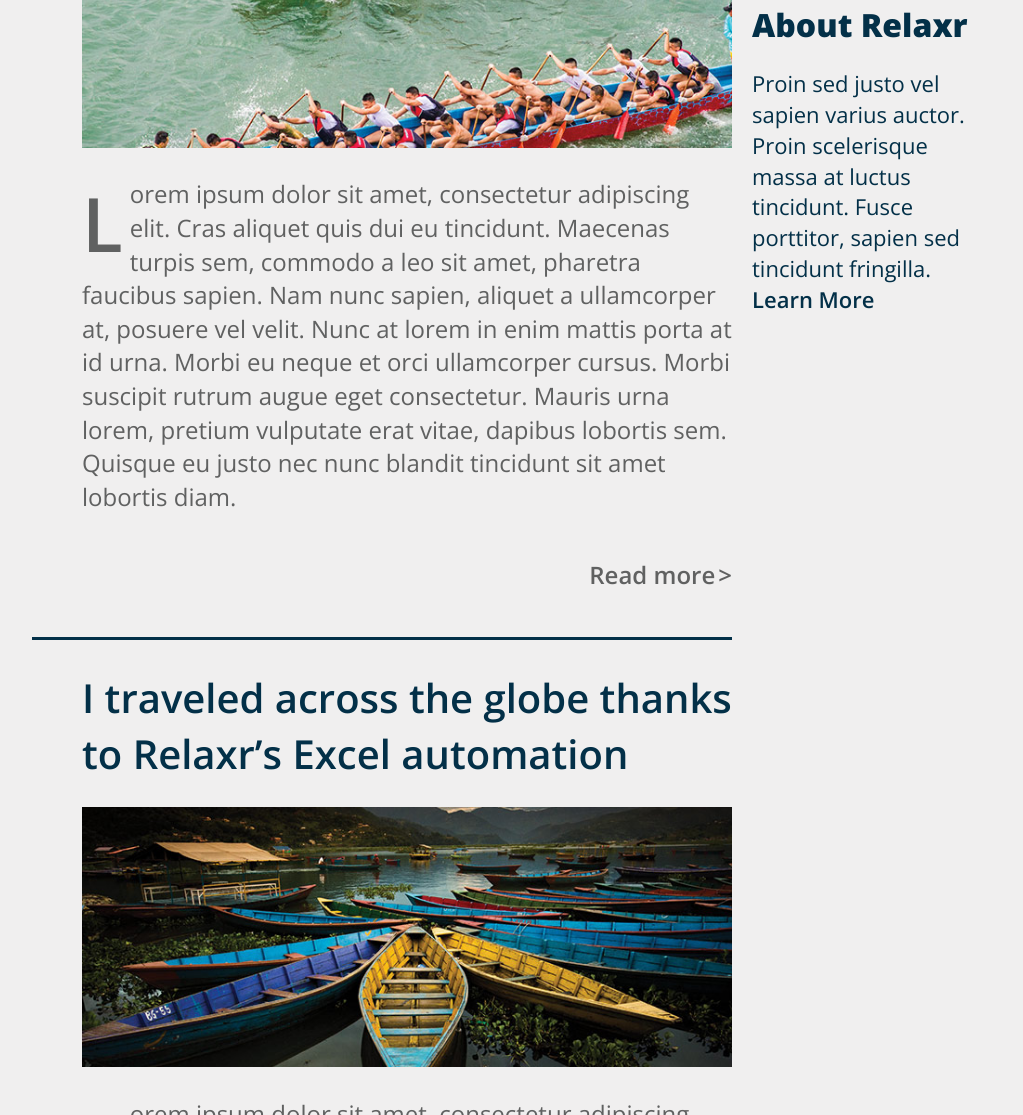
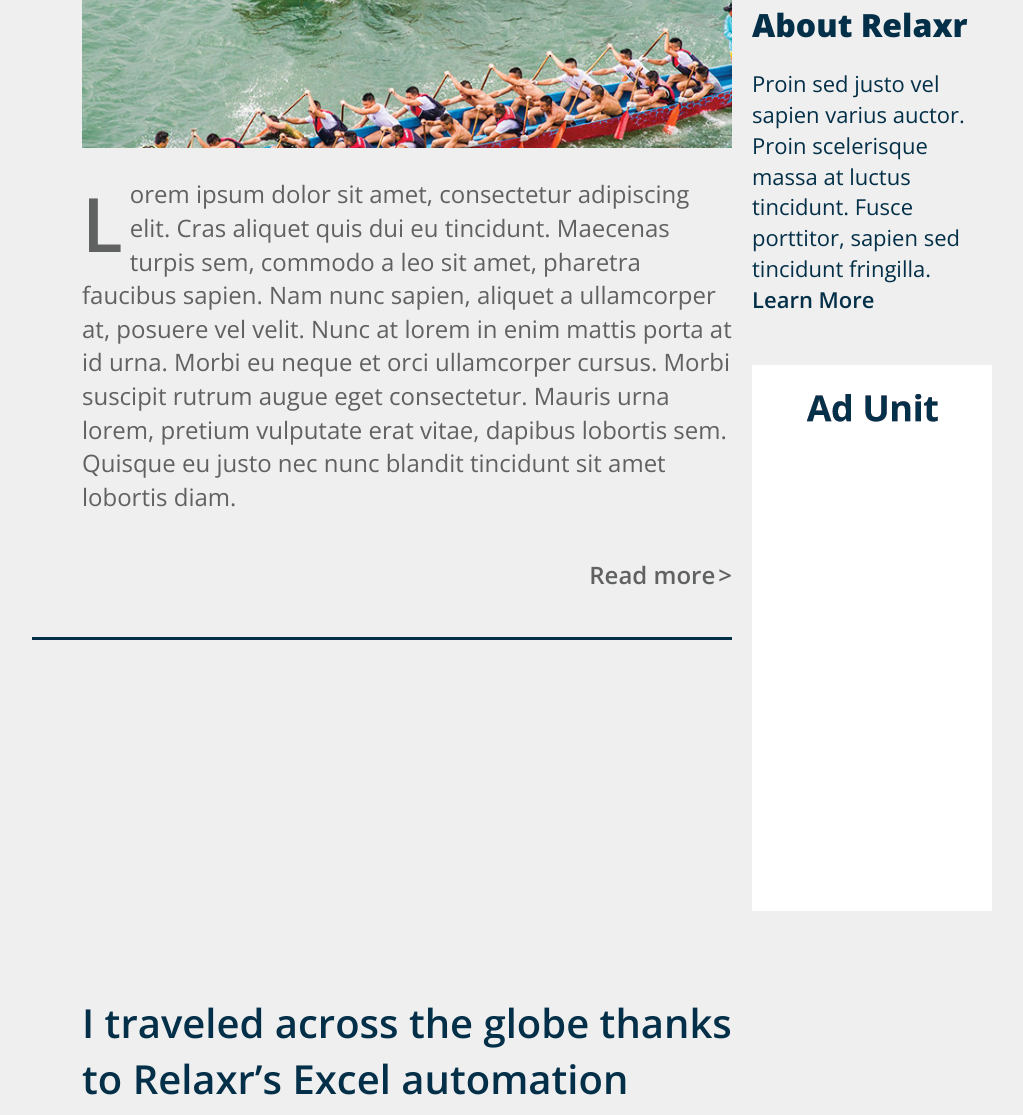
Before and after one commit to brobertson3/brobertson_homework_3, a plain HTML site: page index.html in a window 1280 px wide. Shown: the part 413-1528 px from the top of the page, without its empty margins (128-1151 px from the left). Drawn offline with nearby package versions, Linux system fonts and the light colour scheme.

Commit message:
Inserted ad unit
Put the ad unit in the side bar of the site.

```diff
--- a/css/style.css
+++ b/css/style.css
@@ -164,6 +164,7 @@ aside {
   width: 240px;
   float: left;
   margin-left: 20px;
+  margin-bottom: 50px;
 }
 
 aside h1 {
@@ -177,7 +178,7 @@ aside h1 {
 /*******************************************/
 
 .categories {
-  margin-bottom: 50px;
+
 }
 
 .categories ul{
@@ -204,6 +205,14 @@ span {
 
 .article_2 {
   margin-bottom: 100px;
+}
+
+/******************************************
+/* AD UNIT
+/*******************************************/
+
+.ad_unit {
+
 }
 
 .sign_up_now {
--- a/index.html
+++ b/index.html
@@ -53,6 +53,10 @@
 				<p>Proin sed justo vel sapien varius auctor. Proin scelerisque massa at luctus tincidunt. Fusce porttitor, sapien sed tincidunt fringilla.<br><span>Learn More</span></p>
 			</aside>
 
+			<aside class="ad_unit">
+				<img src="images/ad-unit.png">
+			</aside>
+
 			<article class="article_2">
 				<h1 class="article">I traveled across the globe thanks to Relaxr’s Excel automation</h1>
 				<!-- Match main column width. Is is a better way to match the width for a picture?-->
```
